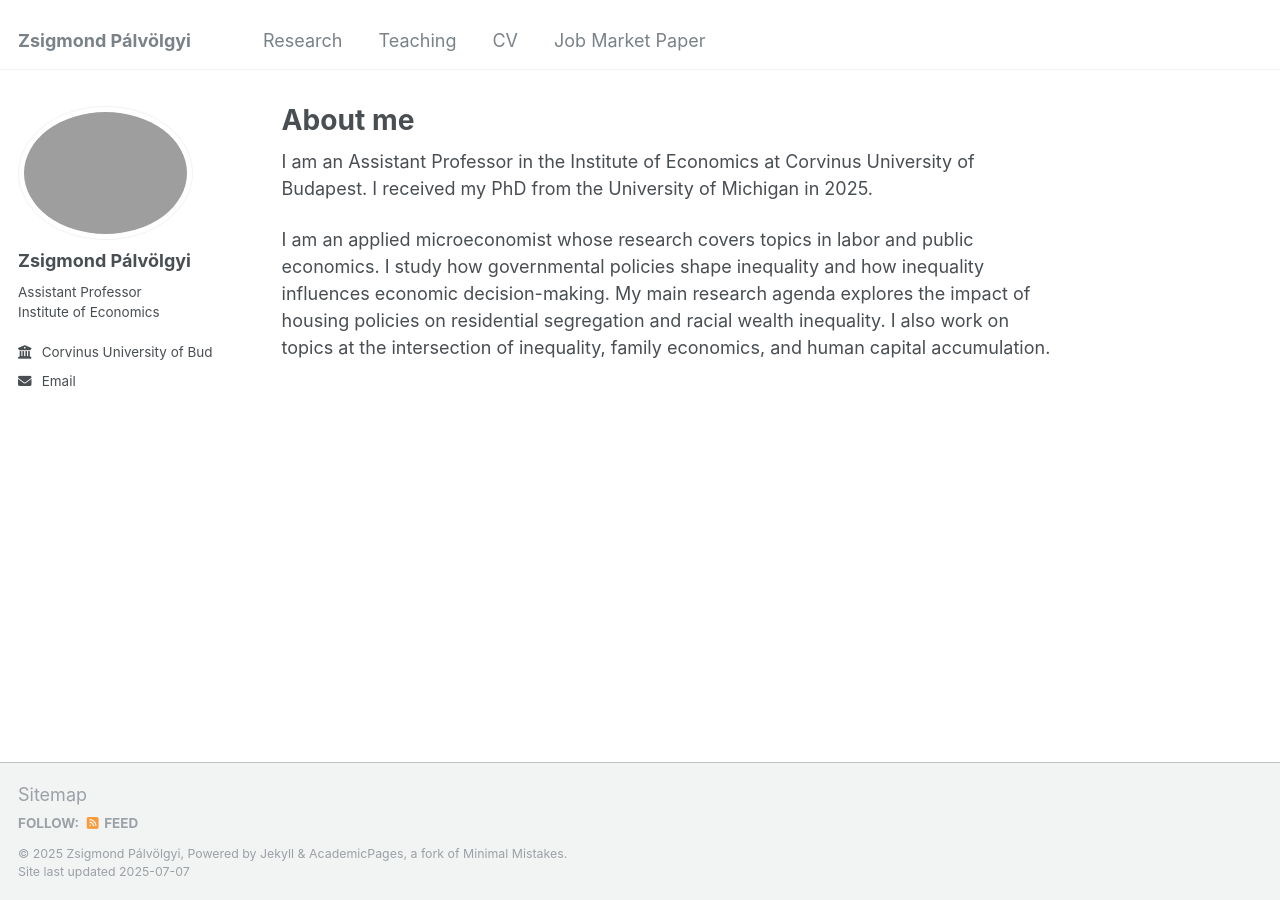
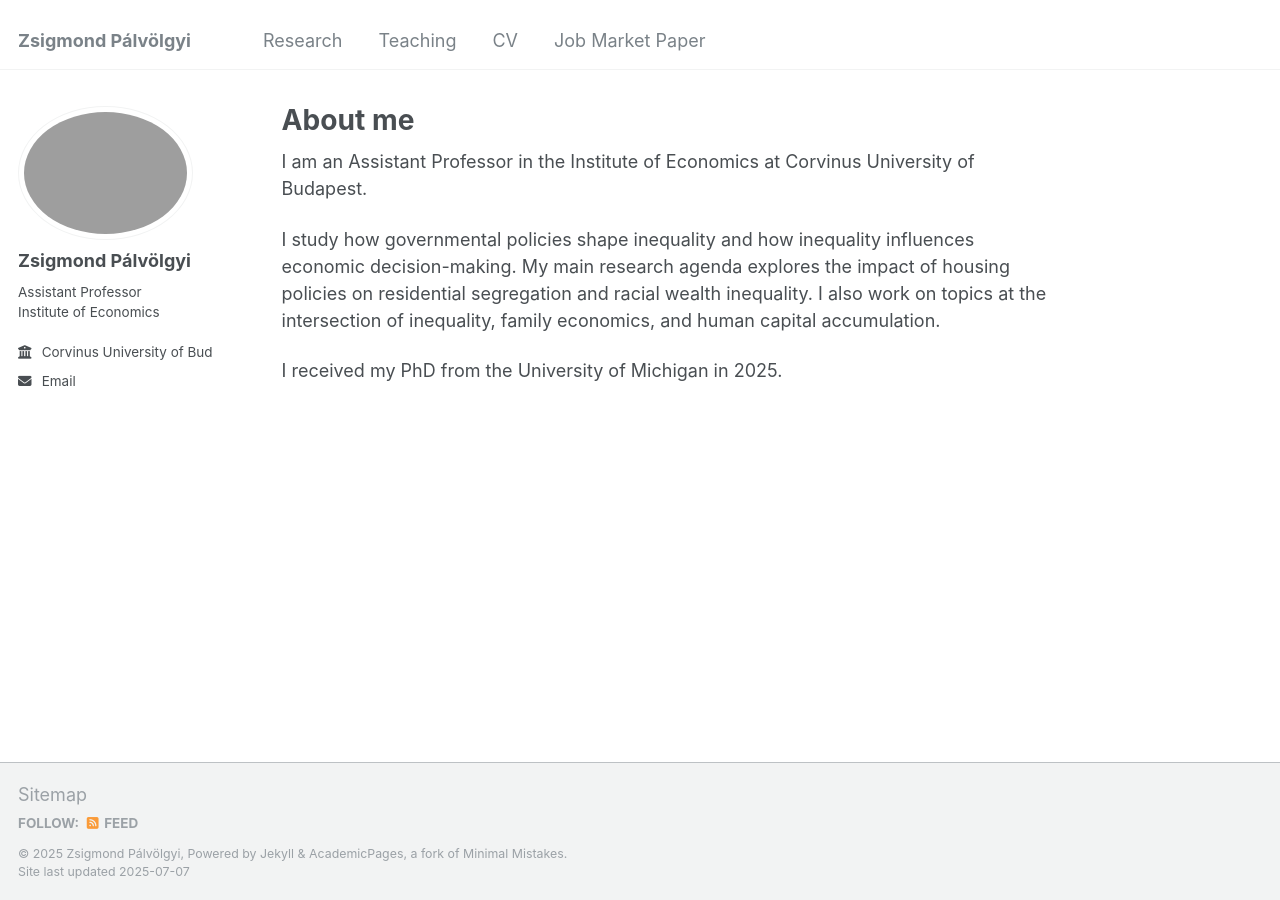
Before and after one commit to zsigmond-palvolgyi/zsigmond-palvolgyi.github.io, a Jekyll site: the page built from _pages/about.md, in a window 1280 px wide. Built offline with Jekyll 4.4.1, drawn with Linux system fonts in a browser that asks for light colours.

Commit message:
Update about.md

```diff
--- a/_pages/about.md
+++ b/_pages/about.md
@@ -8,8 +8,12 @@ redirect_from:
   - /about.html
 ---
 
-I am an Assistant Professor in the Institute of Economics at Corvinus University of Budapest. I received my PhD from the University of Michigan in 2025.
+I am an Assistant Professor in the Institute of Economics at Corvinus University of Budapest.
 
-I am an applied microeconomist whose research covers topics in labor and public economics. I study how governmental policies shape inequality and how inequality influences economic decision-making. My main research agenda explores the impact of housing policies on residential segregation and racial wealth inequality. I also work on topics at the intersection of inequality, family economics, and human capital accumulation.
+I study how governmental policies shape inequality and how inequality influences economic decision-making. My main research agenda explores the impact of housing policies on residential segregation and racial wealth inequality. I also work on topics at the intersection of inequality, family economics, and human capital accumulation.
+
+I received my PhD from the University of Michigan in 2025.
+
+<!-- I am an applied microeconomist whose research covers topics in labor and public economics.  -->
 
 <!--I study the impact of housing policies on residential segregation and racial wealth inequality. I also work on topics at the intersection of family economics, human capital accumulation, and inequality.-->
```
